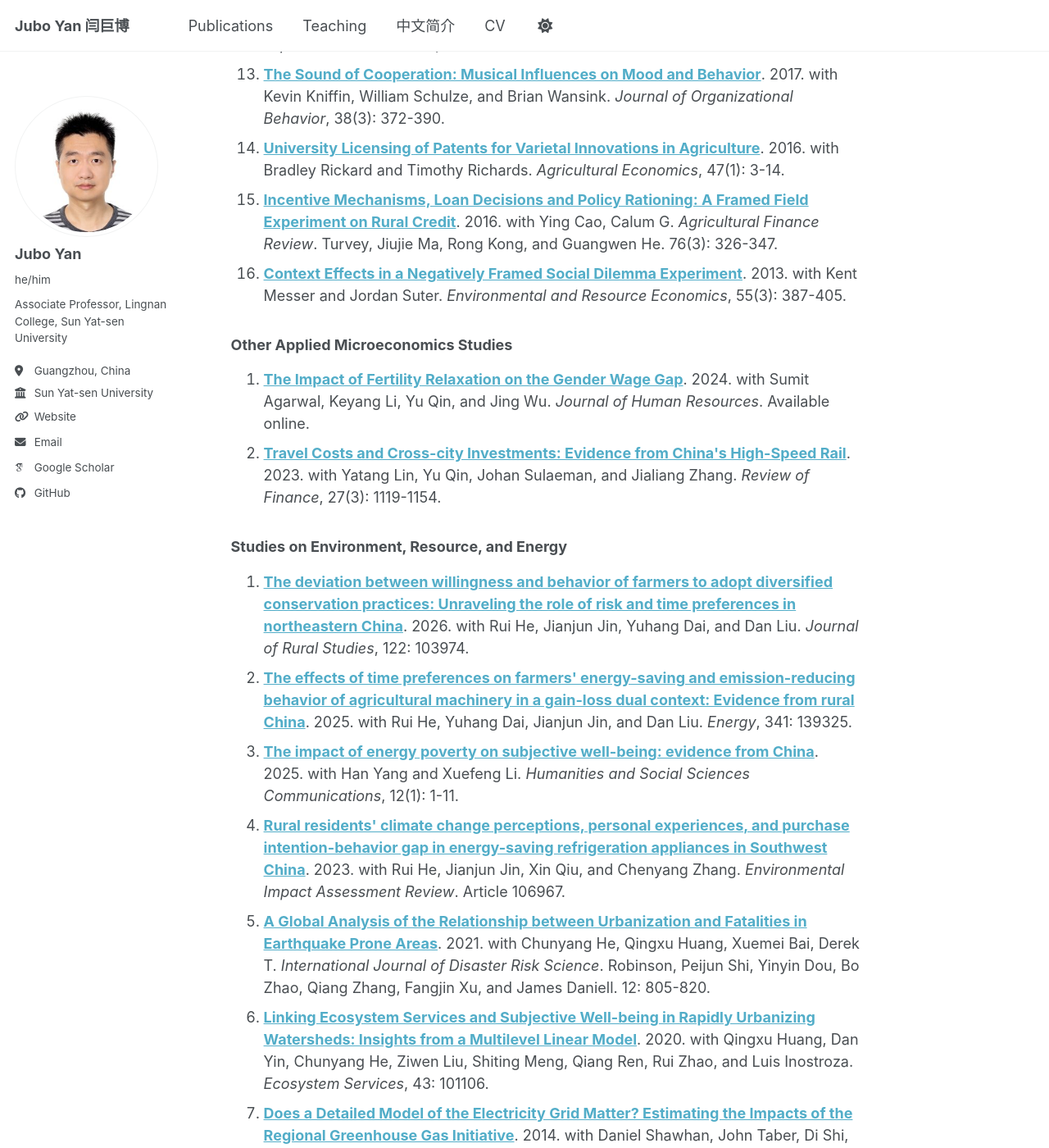
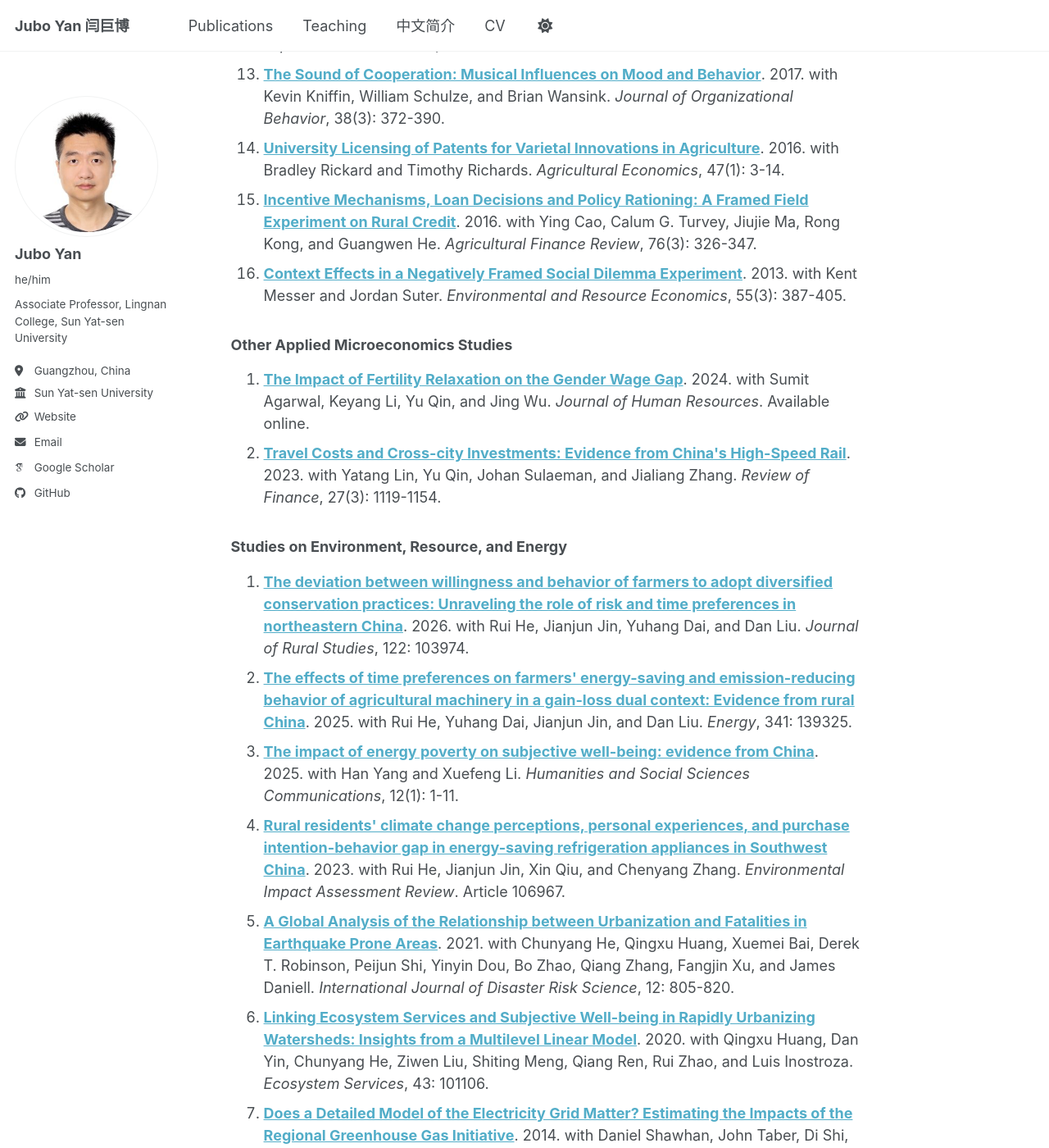
Before and after one commit to xiaogengjacky/xiaogengjacky.github.io, a Jekyll site: the page built from _pages/publications.md, in a window 1280 px wide and 1400 px high, scrolled down 1166 px. Shown: the whole window at 82% size. Built offline with Jekyll 4.4.1, drawn with Linux system fonts in a browser that asks for light colours; some web fonts are replaced; a script bundle is joined from its source files by our own code; library files that are not in the unit come from our copies; some of the changed text lies outside the part shown.

Commit message:
Fix publications template: don't break author list on middle initials

```diff
--- a/_pages/publications.md
+++ b/_pages/publications.md
@@ -25,13 +25,17 @@ author_profile: true
     {% assign authors_sentence = excerpt_text %}
     {% assign remainder_text = "" %}
     {% if excerpt_text contains ". " %}
-      {% assign authors_sentence = excerpt_text | split: ". " | first %}
-      {% assign remainder_text = excerpt_text | remove_first: authors_sentence %}
-      {% assign remainder_text = remainder_text | strip %}
-      {% if remainder_text != "" %}
-        {% assign remainder_text = remainder_text | replace_first: ". ", "" %}
-        {% assign remainder_text = remainder_text | strip %}
-      {% endif %}
+      {% comment %}
+        Take the LAST ". "-separated segment as the remainder (vol/page/etc.)
+        and everything before it as the author list, so middle initials like
+        "William D. Schulze" don't break the split.
+      {% endcomment %}
+      {% assign parts = excerpt_text | split: ". " %}
+      {% assign parts_size = parts | size %}
+      {% assign remainder_text = parts | last | strip %}
+      {% assign authors_count = parts_size | minus: 1 %}
+      {% assign author_parts = parts | slice: 0, authors_count %}
+      {% assign authors_sentence = author_parts | join: ". " %}
     {% elsif excerpt_text == "" %}
       {% assign authors_sentence = "" %}
     {% endif %}
```
